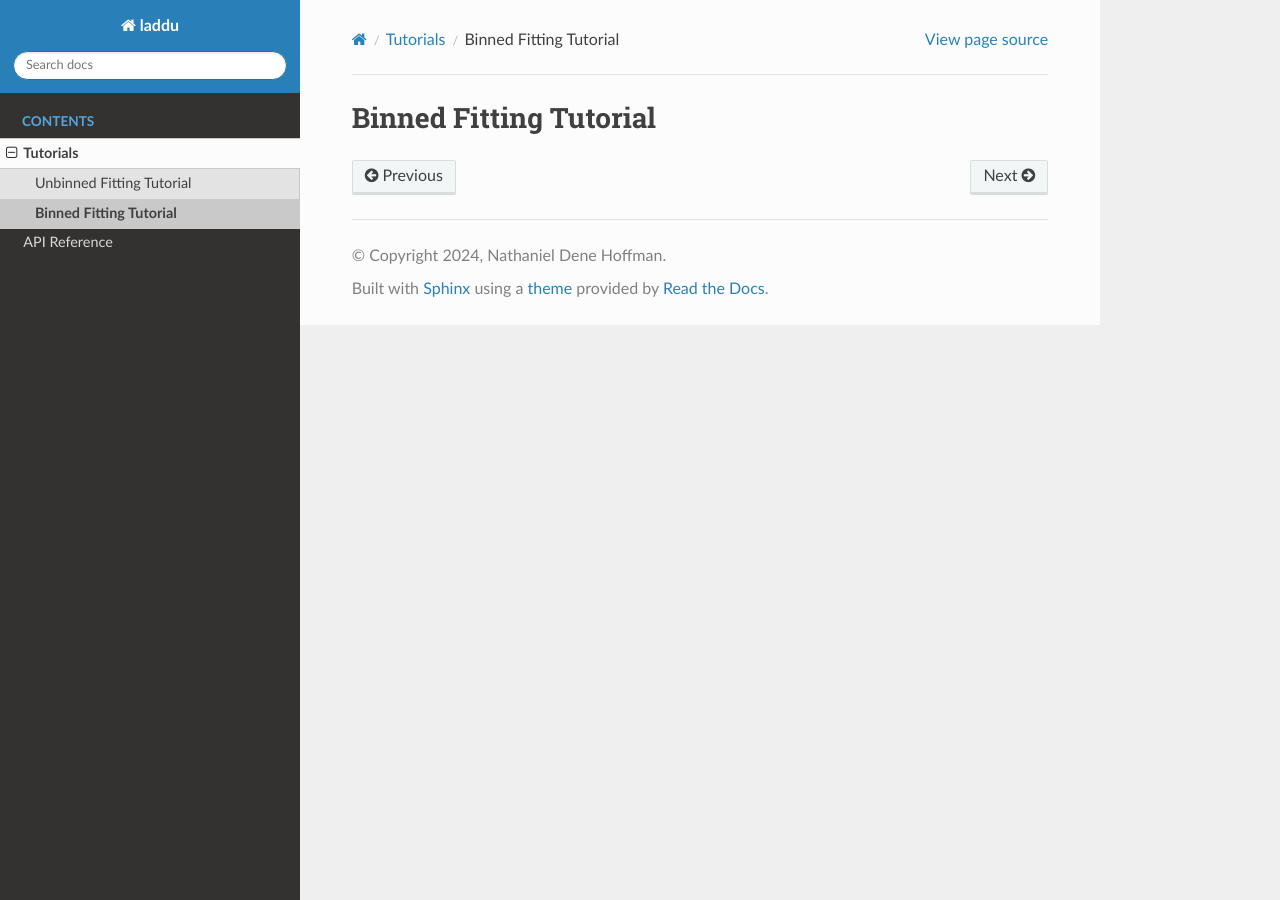
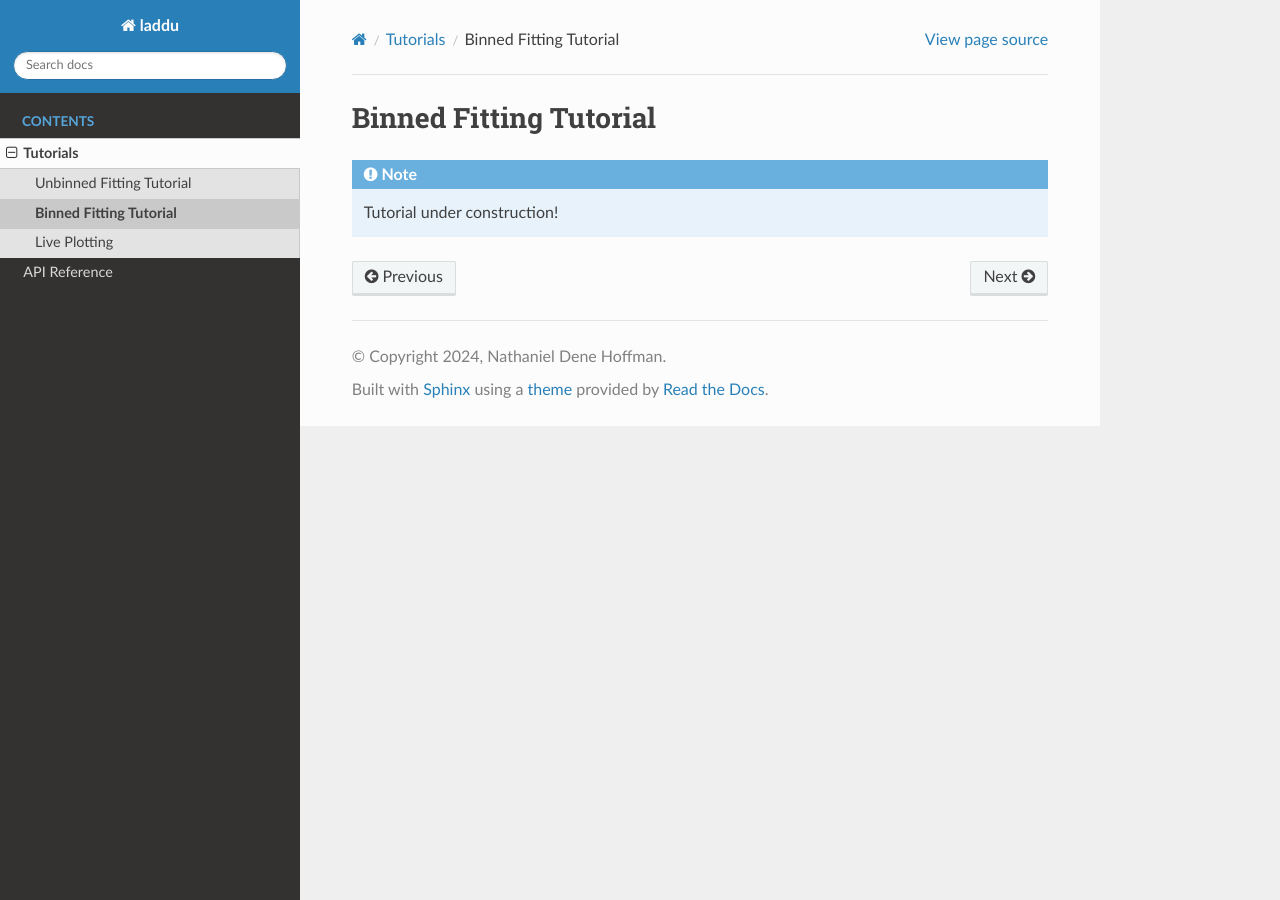
Before and after one commit to denehoffman/laddu, a Sphinx documentation site: the page built from docs/source/tutorials/binned_fit.rst, in a window 1280 px wide. Built offline with Sphinx 7.4.7 and the Read the Docs theme 3.1.0, drawn with Linux system fonts in a browser that asks for light colours; the version number is read from the project's files by our own code.

Commit message:
docs: add under construction notes

```diff
--- a/docs/source/tutorials/binned_fit.rst
+++ b/docs/source/tutorials/binned_fit.rst
@@ -1,2 +1,4 @@
 Binned Fitting Tutorial
 =======================
+
+.. note:: Tutorial under construction!
--- a/docs/source/tutorials/live_plotting.rst
+++ b/docs/source/tutorials/live_plotting.rst
@@ -0,0 +1,4 @@
+Live Plotting
+=============
+
+.. note:: Tutorial under construction!
```
